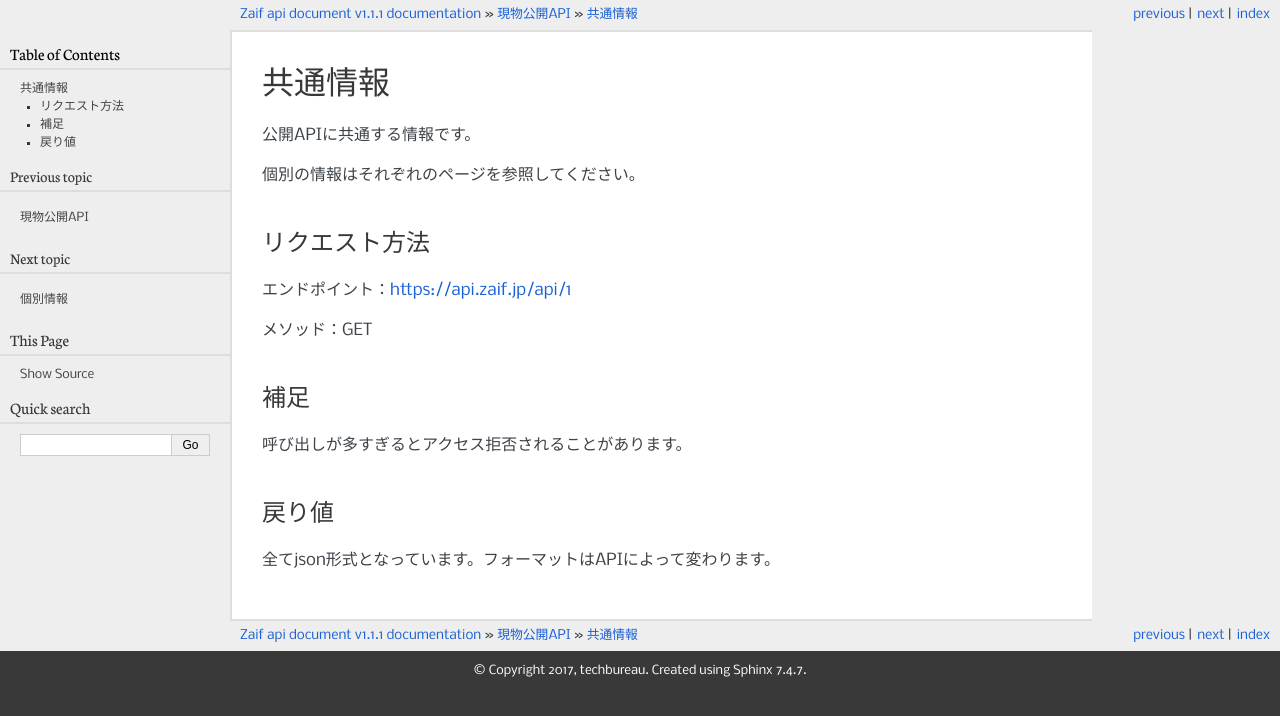
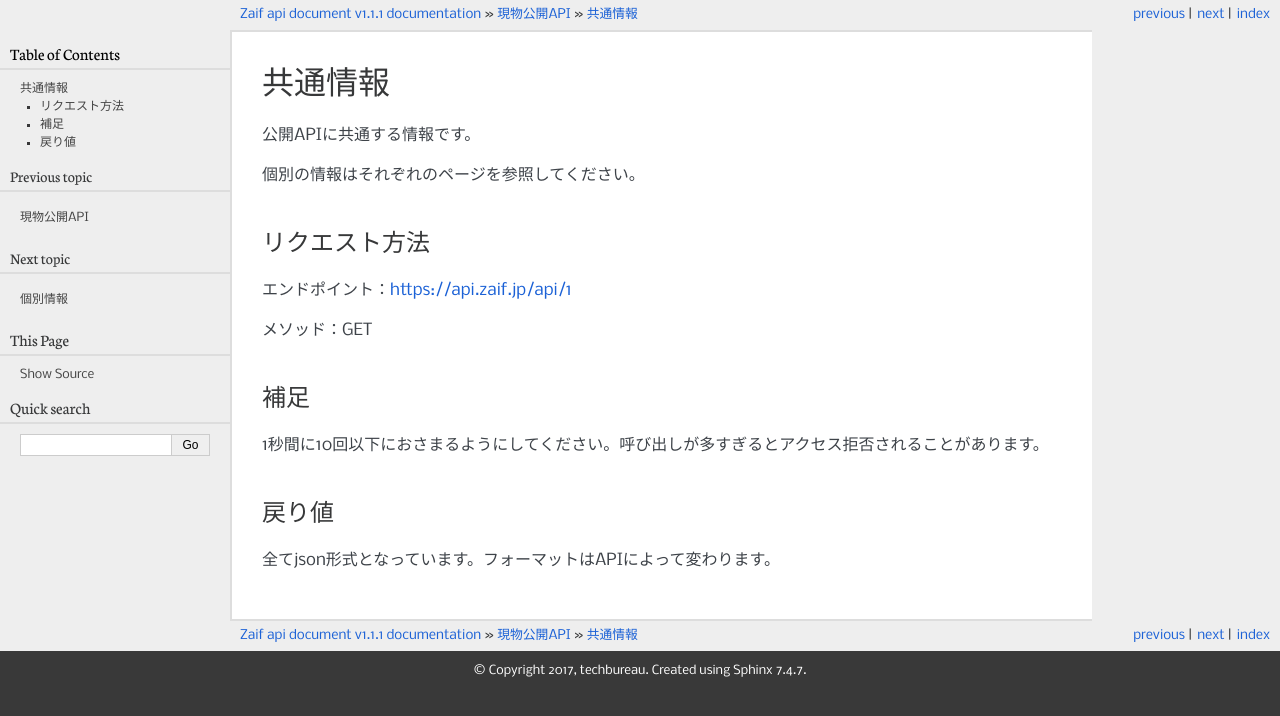
Before and after one commit to techbureau/api-doc, a Sphinx documentation site: the page built from docs/public/1_common.rst, in a window 1280 px wide. Shown: the top 716 px of the page. Built offline with Sphinx 7.4.7, drawn with Linux system fonts in a browser that asks for light colours.

```diff
--- a/docs/public/1_common.rst
+++ b/docs/public/1_common.rst
@@ -15,7 +15,7 @@
 
 補足
 ==============
-呼び出しが多すぎるとアクセス拒否されることがあります。
+1秒間に10回以下におさまるようにしてください。呼び出しが多すぎるとアクセス拒否されることがあります。
 
 戻り値
 ==============
```
